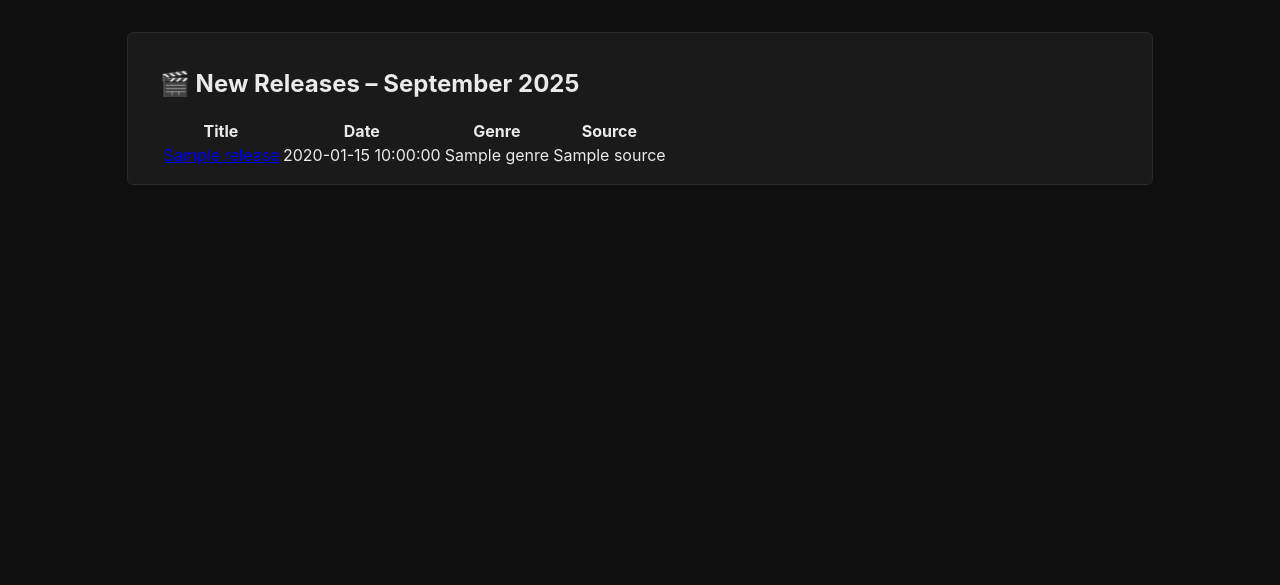
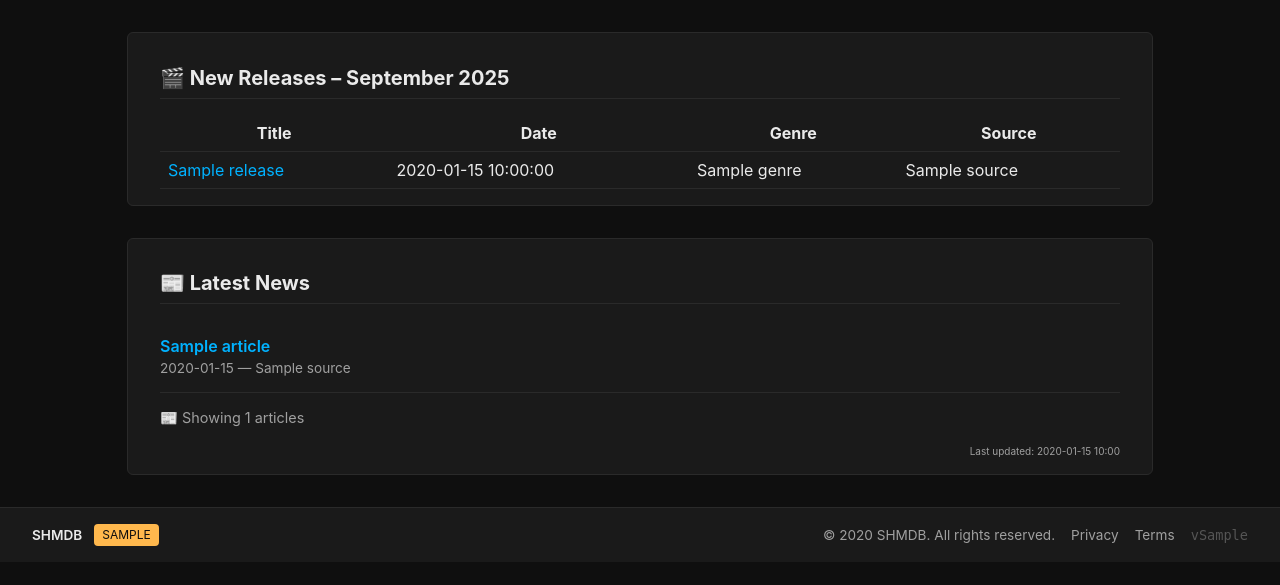
Before and after one commit to cronosra-hash/shmdb_uploader, a FastAPI app: template web_ui/templates/index.html in a window 1280 px wide. Shown: the part 66-651 px from the top of the page. Run offline with FastAPI, Linux system fonts and the light colour scheme; the template is opened without the code that fills it: most values are stand-ins (such as "Sample title", 1, 10 or a date in 2020).

Commit message:
Readded news panel and added footer

```diff
--- a/services/news_fetcher.py
+++ b/services/news_fetcher.py
@@ -13,7 +13,7 @@ class NewsArticle(BaseModel):
     source: str
 
 
-def parse_feed(url: str, source: str, limit: int = 10) -> List[NewsArticle]:
+def parse_feed(url: str, source: str, limit: int = 5) -> List[NewsArticle]:
     try:
         feed = feedparser.parse(url)
         return [
@@ -38,7 +38,7 @@ def fetch_screenrant_news() -> List[NewsArticle]:
     return parse_feed("https://screenrant.com/feed/", "Screen Rant")
 
 
-def fetch_newsdata_io(api_key: Optional[str] = None, limit: int = 10) -> List[NewsArticle]:
+def fetch_newsdata_io(api_key: Optional[str] = None, limit: int = 5) -> List[NewsArticle]:
     if not api_key:
         print("NewsData.io API key missing")
         return []
--- a/static/theme.css
+++ b/static/theme.css
@@ -136,6 +136,109 @@ body {
   max-width: 960px;
 }
 
+.panel h2 {
+  margin-bottom: 1rem;
+  font-size: 1.25rem;
+  border-bottom: 1px solid #2A2A2A;
+  padding-bottom: 0.5rem;
+}
+
+
+/* ──────────────────────────────────────────────── */
+/* 🎬 RELEASE TABLE */
+/* ──────────────────────────────────────────────── */
+
+.release-table {
+  width: 100%;
+  border-collapse: collapse;
+}
+
+.release-table th,
+.release-table td {
+  padding: 0.5rem;
+  border-bottom: 1px solid #2A2A2A;
+}
+
+.release-table a {
+  color: #00B2FF;
+  text-decoration: none;
+}
+
+.release-table a:hover {
+  text-decoration: underline;
+}
+
+
+/* ──────────────────────────────────────────────── */
+/* 📰 NEWS PANEL */
+/* ──────────────────────────────────────────────── */
+
+.news-panel {
+  margin-top: 2rem;
+}
+
+.news-list {
+  list-style: none;
+  padding: 0;
+  margin: 0;
+}
+
+.news-item {
+  padding: 1rem 0;
+  border-bottom: 1px solid #2A2A2A;
+}
+
+.news-title {
+  font-weight: 600;
+  color: #00B2FF;
+  text-decoration: none;
+}
+
+.news-title:hover {
+  text-decoration: underline;
+}
+
+.news-meta {
+  display: block;
+  font-size: 0.85rem;
+  color: #A0A0A0;
+  margin-top: 0.25rem;
+}
+
+.news-count {
+  margin-top: 1rem;
+  font-size: 0.9rem;
+  color: #A0A0A0;
+}
+
+.news-empty {
+  text-align: center;
+  color: #A0A0A0;
+  font-size: 0.95rem;
+  margin-top: 1rem;
+}
+
+.news-empty button {
+  margin-top: 0.5rem;
+  padding: 0.4rem 0.8rem;
+  background-color: #1A1A1A;
+  border: 1px solid #2A2A2A;
+  color: #EAEAEA;
+  cursor: pointer;
+  transition: border-color 0.2s ease;
+}
+
+.news-empty button:hover {
+  border-color: #00B2FF;
+  color: #00B2FF;
+}
+
+.news-footer {
+  margin-top: 1rem;
+  font-size: 0.75rem;
+  color: #A0A0A0;
+  text-align: right;
+}
 
 /* ──────────────────────────────────────────────── */
 /* 🧪 LEGACY BUTTONS (Optional) */
@@ -161,3 +264,57 @@ body {
   border-color: #00B2FF;
   color: #00B2FF;
 }
+
+/* ──────────────────────────────────────────────── */
+/* 🦶 SITE FOOTER */
+/* ──────────────────────────────────────────────── */
+
+.site-footer {
+  display: flex;
+  justify-content: space-between;
+  align-items: center;
+  padding: 1rem 2rem;
+  background-color: #1A1A1A;
+  border-top: 1px solid #2A2A2A;
+  font-size: 0.85rem;
+  color: #A0A0A0;
+}
+
+.footer-left {
+  display: flex;
+  align-items: center;
+  gap: 0.75rem;
+}
+
+.footer-brand {
+  font-weight: 600;
+  color: #EAEAEA;
+}
+
+.footer-env {
+  background-color: #FFB84D;
+  color: #0F0F0F;
+  padding: 0.2rem 0.5rem;
+  border-radius: 4px;
+  font-size: 0.75rem;
+}
+
+.footer-right {
+  display: flex;
+  align-items: center;
+  gap: 1rem;
+}
+
+.footer-right a {
+  color: #A0A0A0;
+  text-decoration: none;
+}
+
+.footer-right a:hover {
+  color: #00B2FF;
+}
+
+.footer-version {
+  font-family: monospace;
+  color: #555;
+}
--- a/web_ui/app.py
+++ b/web_ui/app.py
@@ -72,9 +72,16 @@ async def title_detail(request: Request, title_id: int):
     )
 
 
-@router.get("/", response_class=HTMLResponse)
+
+
+@app.get("/", response_class=HTMLResponse)
 async def index(request: Request):
-    return templates.TemplateResponse("index.html", {**get_stats_context(request), "app_env": APP_ENV})
+    return templates.TemplateResponse("index.html", {
+        **get_stats_context(request),
+        "app_env": APP_ENV,
+        "app_version": "1.4.2",
+        "now": datetime.now()
+    })
 
 
 @router.get("/statistics", response_class=HTMLResponse, name="statistics")
--- a/web_ui/templates/base.html
+++ b/web_ui/templates/base.html
@@ -1,5 +1,6 @@
 <!DOCTYPE html>
 <html lang="en">
+
 <head>
   <meta charset="UTF-8">
   <title>{% block title %}SHMDB{% endblock %}</title>
@@ -20,12 +21,10 @@
         <span class="site-name">SHMDB</span>
         <div class="env-tag">{{ app_env | upper }}</div>
       </div>
-
       <div class="top-bar-right">
         <form action="{{ url_for('search') }}" method="get" class="search-form">
           <input type="text" name="query" placeholder="Search records..." class="search-box" />
         </form>
-
         <div class="dropdown">
           <button class="dropdown-toggle">Menu ▾</button>
           <div class="dropdown-content">
@@ -37,10 +36,6 @@
       </div>
     </div>
 
-
-
-
-
     <!-- 🔹 Page Header -->
     <div class="page-header">
       {% block subheader %}{% endblock %}
@@ -48,7 +43,19 @@
 
     <!-- 🔹 Main Content -->
     {% block content %}{% endblock %}
+  </div>
+  <footer class="site-footer">
+    <div class="footer-left">
+      <span class="footer-brand">SHMDB</span>
+      <span class="footer-env">{{ app_env | upper }}</span>
+    </div>
 
+    <div class="footer-right">
+      <span>&copy; {{ now.year }} SHMDB. All rights reserved.</span>
+      <a href="/privacy">Privacy</a>
+      <a href="/terms">Terms</a>
+      <span class="footer-version">v{{ app_version }}</span>
     </div>
+  </footer>
 </body>
 </html>
--- a/web_ui/templates/index.html
+++ b/web_ui/templates/index.html
@@ -1,4 +1,5 @@
 {% extends "base.html" %}
+{% import "news_macros.html" as news %}
 
 {% block content %}
   <div class="panel">
@@ -19,4 +20,8 @@
       </tbody>
     </table>
   </div>
+    <div class="panel">
+    <h2>📰 Latest News</h2>
+    {{ news.render_news_panel(articles) }}
+  </div>
 {% endblock %}
--- a/web_ui/templates/news_macros.html
+++ b/web_ui/templates/news_macros.html
@@ -1,6 +1,4 @@
 {% macro render_news_panel(articles) %}
-<div class="panel news-panel">
-  <h2>🎬 Movie News</h2>
 {% if articles %}
 <ul class="news-list">
   {% for article in articles %}
@@ -8,24 +6,22 @@
     <a href="{{ article.link or '#' }}" target="_blank" class="news-title">
       {{ article.title or 'Untitled' }}
     </a>
-      <span class="news-date">
-        {{ article.published.strftime('%Y-%m-%d') if article.published else 'Unknown Date' }}
-      </span>
-      <span class="news-source">
+    <span class="news-meta">
+      {{ article.published.strftime('%Y-%m-%d') if article.published else 'Unknown Date' }} —
       {{ article.source or 'Unknown Source' }}
     </span>
   </li>
   {% endfor %}
 </ul>
+
 <p class="news-count">📰 Showing {{ articles|length }} articles</p>
-  {% else %}
-  <p class="news-empty">
-    🚫 No news available at the moment.<br>
-    <button onclick="location.reload()">🔄 Retry</button>
-  </p>
-  {% endif %}
 <div class="news-footer">
   <small>Last updated: {{ articles[0].published.strftime('%Y-%m-%d %H:%M') if articles }}</small>
 </div>
+{% else %}
+<div class="news-empty">
+  🚫 No news available at the moment.<br>
+  <button onclick="location.reload()">🔄 Retry</button>
 </div>
+{% endif %}
 {% endmacro %}
```
Lines whose indentation alone changed are shown as unchanged.
